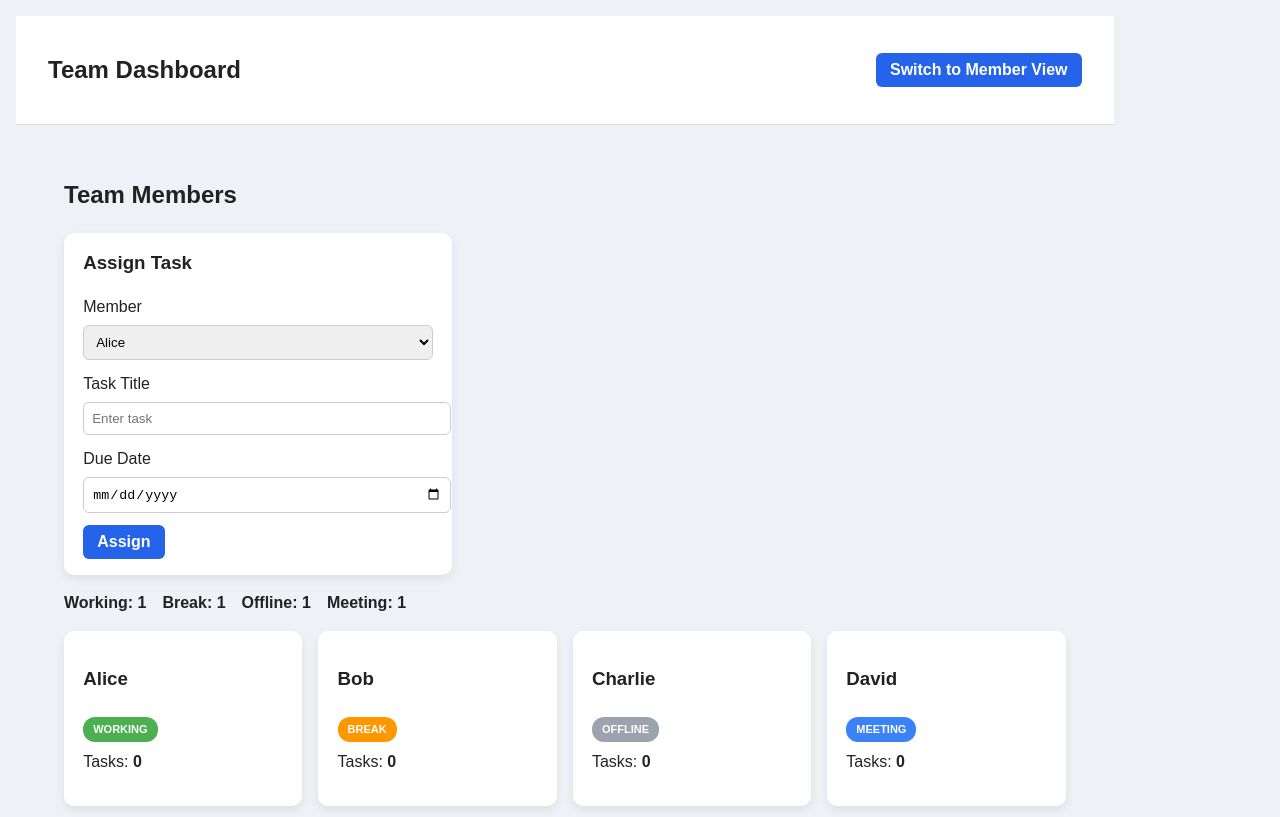
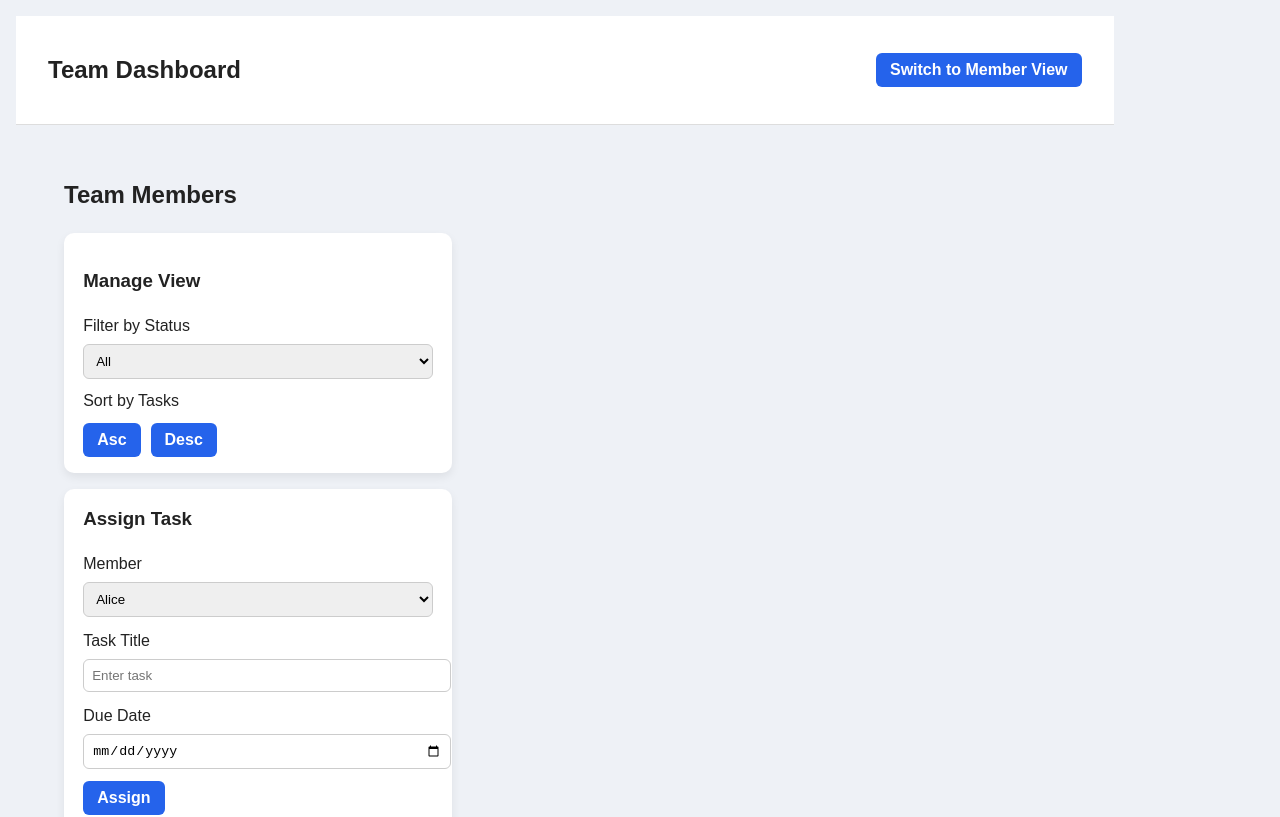
Before and after one commit to Subisticated/appversal-dashboard, a React (Vite) app: page / in a window 1280 px wide. Shown: the top 817 px of the page. Built offline with nearby package versions, Linux system fonts and the light colour scheme.

Commit message:
added member filter based on status on lead side

```diff
--- /dev/null
+++ b/src/components/LeadControls.jsx
@@ -0,0 +1,35 @@
+import { useSelector } from "react-redux";
+
+export default function LeadControls({ onFilterChange, onSortChange }) {
+  const members = useSelector((state) => state.members);
+  const statuses = [...new Set(members.map((m) => m.status))];
+
+  return (
+    <div className="form-card" style={{ marginBottom: "1rem", width: "350px" }}>
+      <h3>Manage View</h3>
+
+      <label>Filter by Status</label>
+      <select
+        onChange={(e) => onFilterChange(e.target.value)}
+        style={{ width: "100%", marginBottom: "10px" }}
+      >
+        <option value="all">All</option>
+        {statuses.map((s) => (
+          <option key={s} value={s}>
+            {s}
+          </option>
+        ))}
+      </select>
+
+      <label>Sort by Tasks</label>
+      <div style={{ display: "flex", gap: "10px", marginTop: "10px" }}>
+        <button className="button" onClick={() => onSortChange("asc")}>
+          Asc
+        </button>
+        <button className="button" onClick={() => onSortChange("desc")}>
+          Desc
+        </button>
+      </div>
+    </div>
+  );
+}
--- a/src/pages/Dashboard.jsx
+++ b/src/pages/Dashboard.jsx
@@ -1,14 +1,31 @@
+import { useState } from "react";
 import { useSelector } from "react-redux";
 import MemberCard from "../components/MemberCard";
 import StatusSummary from "../components/StatusSummary";
 import TaskForm from "../components/TaskForm";
 import StatusSelector from "../components/StatusSelector";
 import TaskList from "../components/TaskList";
+import LeadControls from "../components/LeadControls";
 
 export default function Dashboard() {
   const role = useSelector((state) => state.role.currentRole);
+  const currentUser = useSelector((state) => state.role.currentUser);
   const members = useSelector((state) => state.members);
-  const currentUser = useSelector((state) => state.role.currentUser);
+
+  const [filter, setFilter] = useState("all");
+  const [sort, setSort] = useState(null);
+
+  let filteredMembers = [...members];
+
+  if (filter !== "all") {
+    filteredMembers = filteredMembers.filter((m) => m.status === filter);
+  }
+
+  if (sort === "asc") {
+    filteredMembers.sort((a, b) => a.tasks.length - b.tasks.length);
+  } else if (sort === "desc") {
+    filteredMembers.sort((a, b) => b.tasks.length - a.tasks.length);
+  }
 
   return (
     <div className="page">
@@ -16,11 +33,16 @@ export default function Dashboard() {
         <>
           <h2>Team Members</h2>
 
+          <LeadControls
+            onFilterChange={setFilter}
+            onSortChange={setSort}
+          />
+
           <TaskForm />
           <StatusSummary />
 
           <div style={{ display: "flex", gap: "16px", flexWrap: "wrap" }}>
-            {members.map((m) => (
+            {filteredMembers.map((m) => (
               <MemberCard key={m.id} member={m} />
             ))}
           </div>
@@ -29,9 +51,8 @@ export default function Dashboard() {
 
       {role !== "lead" && (
         <>
-    <h2>Welcome</h2>
+          <h2>Welcome, {currentUser}</h2>
           <StatusSelector />
-
           <div style={{ marginTop: "1.5rem" }}>
             <TaskList />
           </div>
```
Lines whose indentation alone changed are shown as unchanged.
